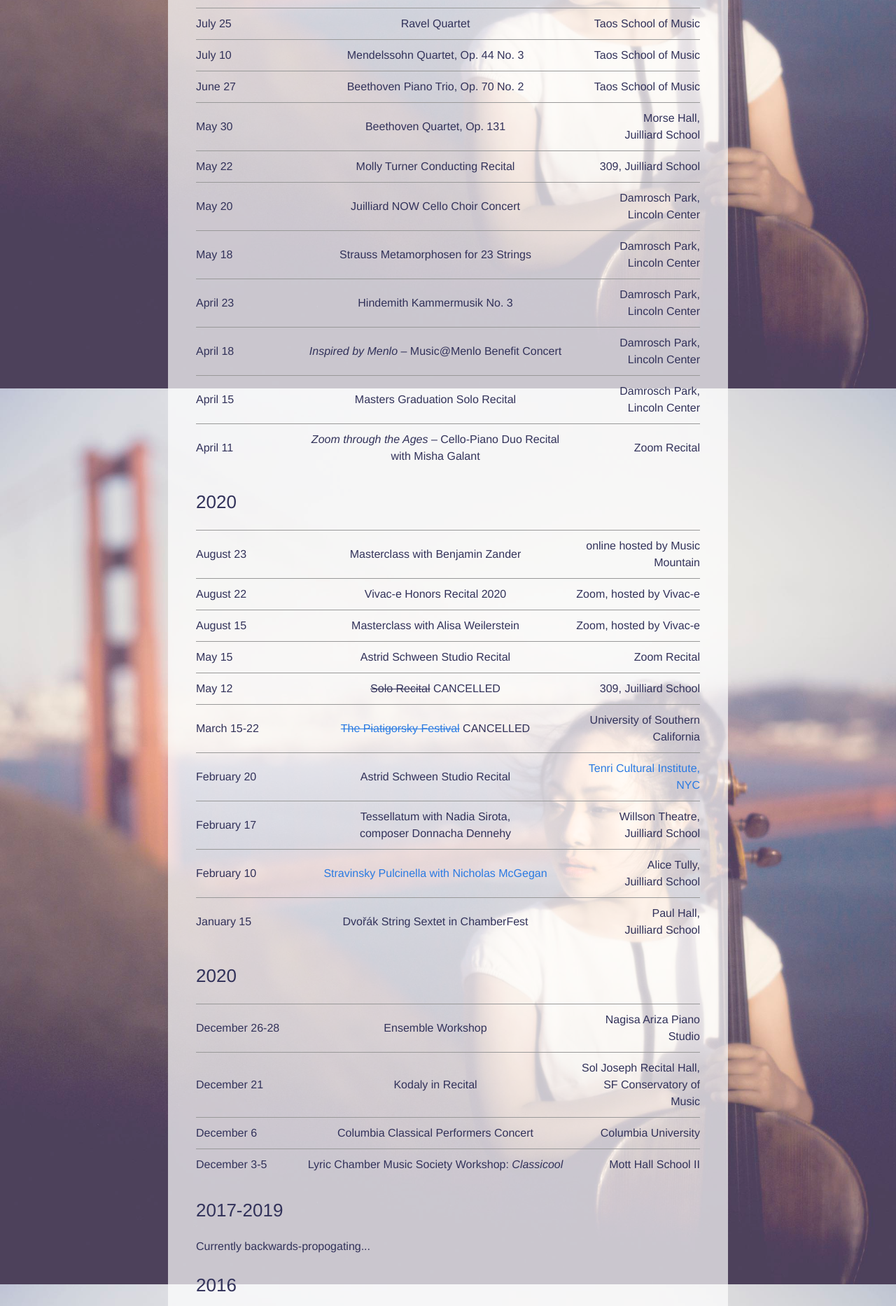
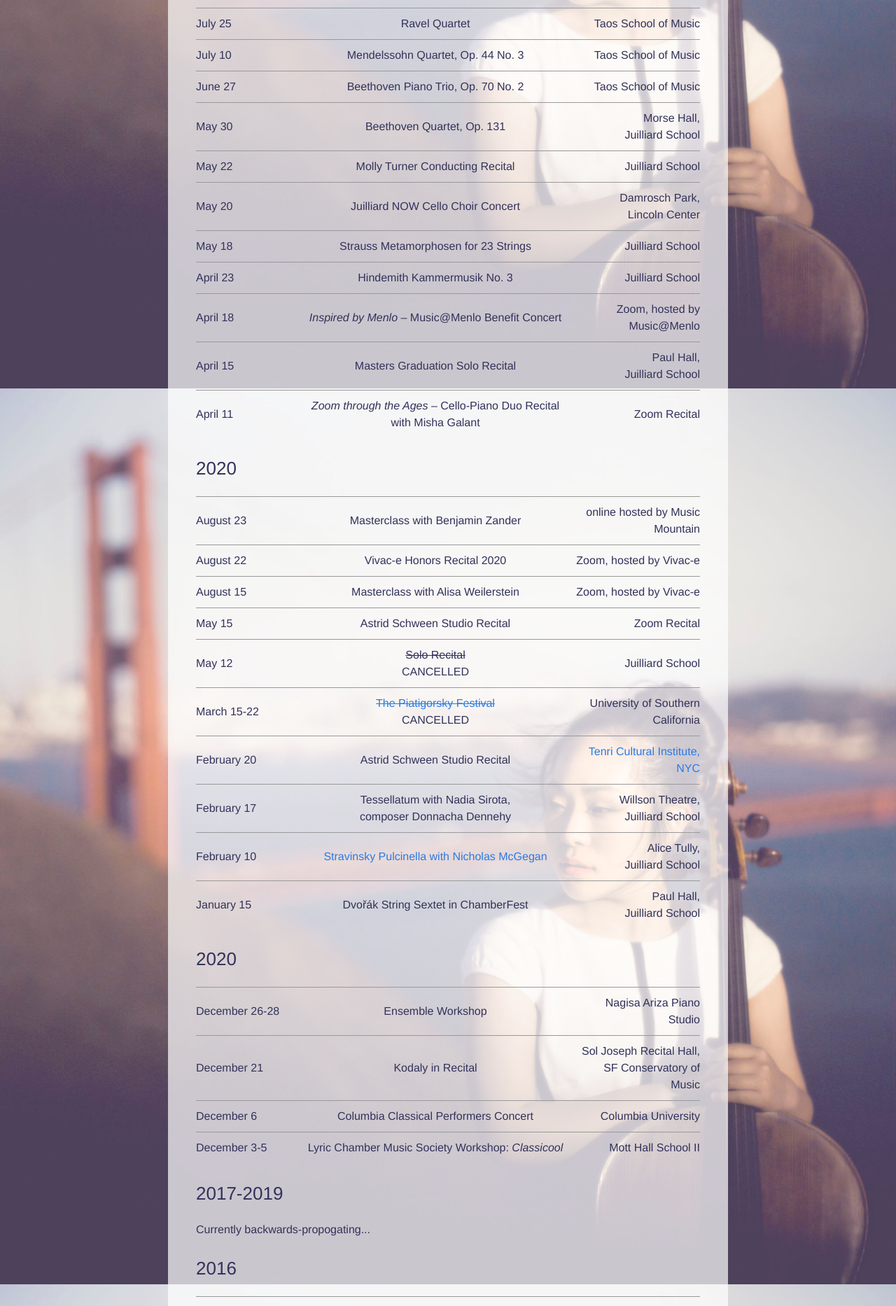
Before and after one commit to dawnstar63/dawnstar63.github.io, a Jekyll site: the page built from events.html, in a window 1280 px wide. Shown: the part 725-2591 px from the top of the page at 70% size. Built offline with Jekyll 4.4.1, drawn with Linux system fonts in a browser that asks for light colours; nearby versions of some CDN libraries.

Commit message:
fixed some of the events locations

```diff
--- a/_sass/_layout.scss
+++ b/_sass/_layout.scss
@@ -72,7 +72,7 @@
         margin: 0px 10px;
         transition: 0.3s ease;
 
-        border-box: box-sizing;
+        // border-box: box-sizing;
         border-bottom: 4px solid rgba(0,0,0,0);
         padding: 0px 0px 20px 0px; // top right bottom left
 
--- a/events.html
+++ b/events.html
@@ -71,7 +71,7 @@ order: 2
 	<tr>
 		<td class = "table-date">May 22</td>
 		<td class = "table-description">Molly Turner Conducting Recital</td>
-		<td class = "table-location">309, Juilliard School</td>
+		<td class = "table-location">Juilliard School</td>
 	</tr>
 
 	<tr>
@@ -83,25 +83,25 @@ order: 2
 	<tr>
 		<td class = "table-date">May 18</td>
 		<td class = "table-description">Strauss Metamorphosen for 23 Strings</td>
-		<td class = "table-location">Damrosch Park,<br>Lincoln Center</td>
+		<td class = "table-location">Juilliard School</td>
 	</tr>
 
 	<tr>
 		<td class = "table-date">April 23</td>
 		<td class = "table-description">Hindemith Kammermusik No. 3 </td>
-		<td class = "table-location">Damrosch Park,<br>Lincoln Center</td>
+		<td class = "table-location">Juilliard School</td>
 	</tr>
 
 	<tr>
 		<td class = "table-date">April 18</td>
 		<td class = "table-description"><i>Inspired by Menlo</i> – Music@Menlo Benefit Concert</td>
-		<td class = "table-location">Damrosch Park,<br>Lincoln Center</td>
+		<td class = "table-location">Zoom, hosted by Music@Menlo</td>
 	</tr>
 
 	<tr>
 		<td class = "table-date">April 15</td>
 		<td class = "table-description">Masters Graduation Solo Recital</td>
-		<td class = "table-location">Damrosch Park,<br>Lincoln Center</td>
+		<td class = "table-location">Paul Hall,<br>Juilliard School</td>
 	</tr>
 
 	<tr>
@@ -144,13 +144,13 @@ order: 2
 
 	<tr>
 		<td class = "table-date">May 12</td>
-		<td class = "table-description"><s>Solo Recital</s> CANCELLED</td>
-		<td class = "table-location">309, Juilliard School</td>
+		<td class = "table-description"><s>Solo Recital</s><br>CANCELLED</td>
+		<td class = "table-location">Juilliard School</td>
 	</tr>
 
 	<tr>
 		<td class = "table-date">March 15-22</td>
-		<td class = "table-description"><a href="https://piatigorskyfestival.usc.edu/" target="_blank"><s>The Piatigorsky Festival</s></a> CANCELLED</td>
+		<td class = "table-description"><a href="https://piatigorskyfestival.usc.edu/" target="_blank"><s>The Piatigorsky Festival</s></a><br>CANCELLED</td>
 		<td class = "table-location">University of Southern California</td>
 	</tr>
 
```
